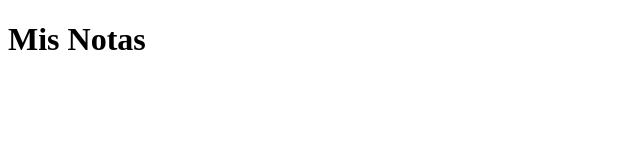
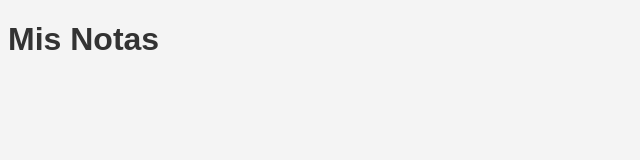
Before and after one commit to ArielNks/supernota-app, a plain HTML site: page index.html in a window 1280 px wide. Shown: the full height of the page, 0-640 px from the left. Drawn offline with Linux system fonts and the light colour scheme.

Commit message:
style: añadir estilos base

```diff
--- a/index.html
+++ b/index.html
@@ -3,6 +3,7 @@
 <head>
     <meta charset="UTF-8">
     <title>SuperNota App</title>
+    <link rel="stylesheet" href="style.css">
 </head>
 <body>
     <h1>Mis Notas</h1>
--- /dev/null
+++ b/style.css
@@ -0,0 +1,2 @@
+body { font-family: sans-serif; background: #f4f4f4; }
+h1 { color: #333; }
```
